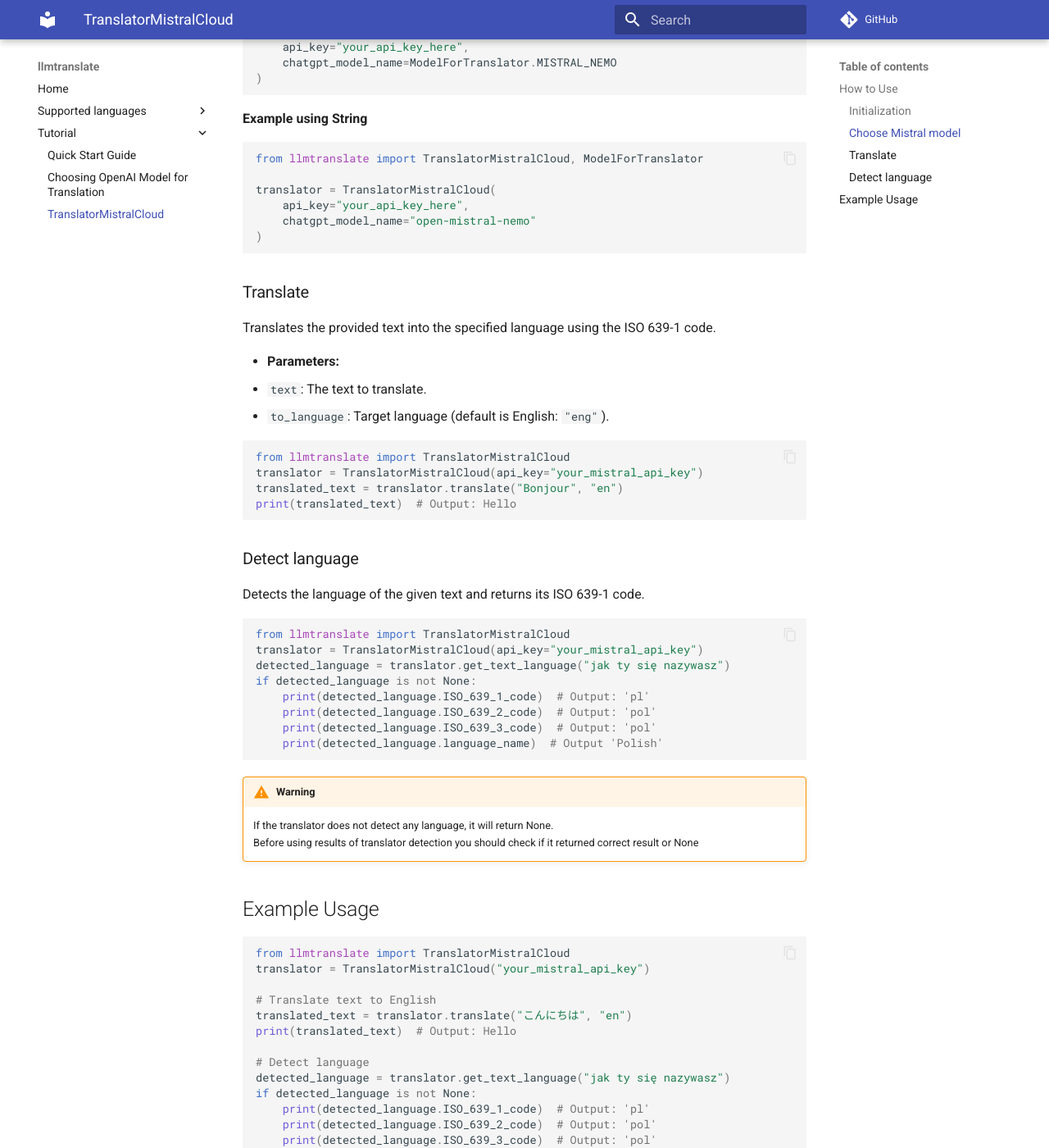
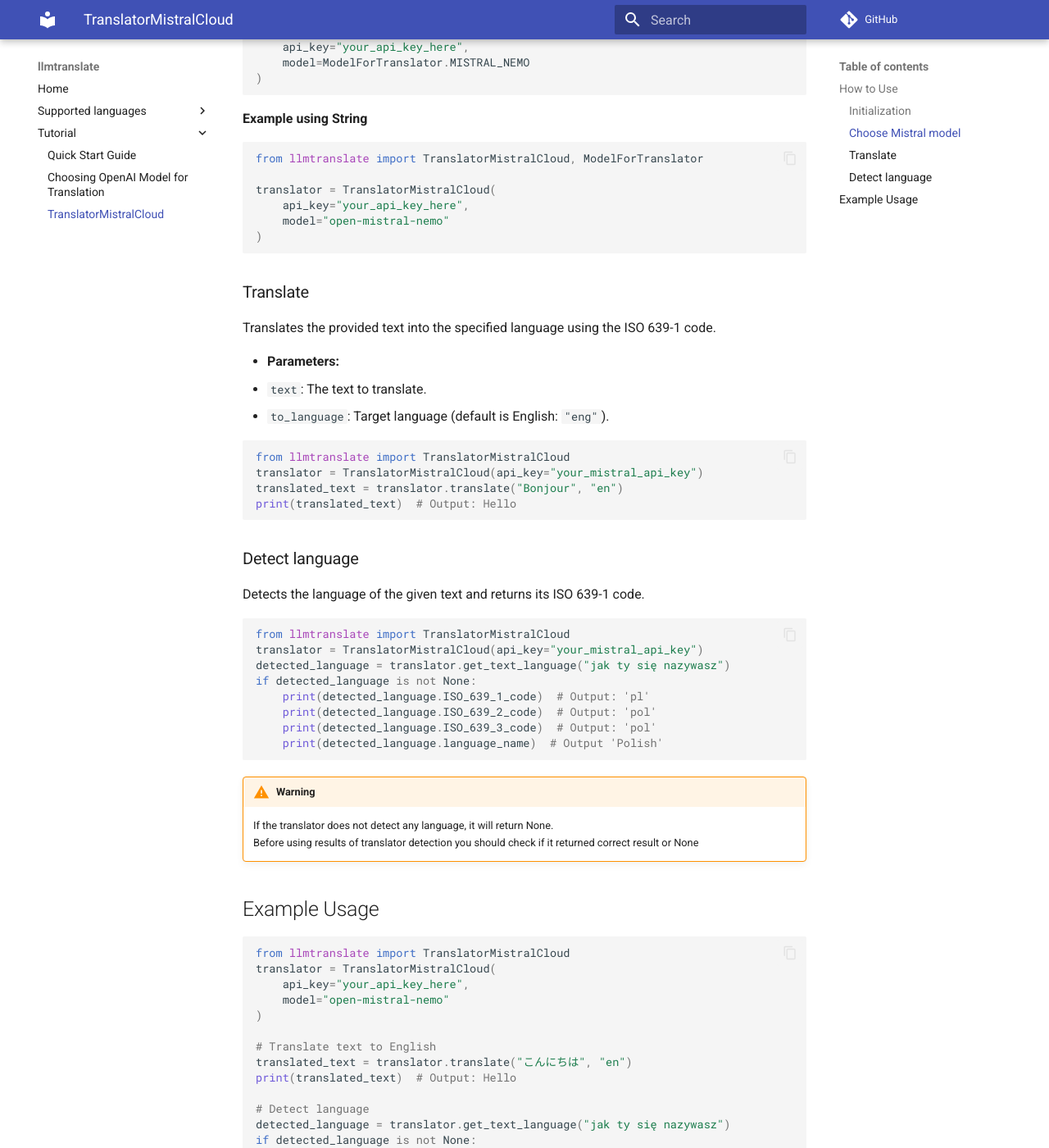
Before and after one commit to adam-pawelek/llmtranslate, an MkDocs documentation site: the page built from docs/docs/Tutorial/TranslatorMistralCloud.md, in a window 1280 px wide and 1400 px high, scrolled down 815 px. Shown: the whole window at 82% size. Built offline with MkDocs 1.6.1 and Material for MkDocs 9.7.7, drawn with Linux system fonts in a browser that asks for light colours; comment, search, counter and statistics services are not loaded.

Commit message:
docs update

````diff
--- a/docs/docs/Tutorial/TranslatorMistralCloud.md
+++ b/docs/docs/Tutorial/TranslatorMistralCloud.md
@@ -26,7 +26,7 @@
 
 translator = TranslatorMistralCloud(
     api_key="your_api_key_here",
-    chatgpt_model_name=ModelForTranslator.MISTRAL_NEMO
+    model=ModelForTranslator.MISTRAL_NEMO
 )
 ```
 
@@ -36,7 +36,7 @@
 
 translator = TranslatorMistralCloud(
     api_key="your_api_key_here",
-    chatgpt_model_name="open-mistral-nemo"
+    model="open-mistral-nemo"
 )
 
 ```
@@ -87,7 +87,10 @@
 
 ```python
 from llmtranslate import TranslatorMistralCloud
-translator = TranslatorMistralCloud("your_mistral_api_key")
+translator = TranslatorMistralCloud(
+    api_key="your_api_key_here",
+    model="open-mistral-nemo"
+)
 
 # Translate text to English
 translated_text = translator.translate("こんにちは", "en")
--- a/pyproject.toml
+++ b/pyproject.toml
@@ -1,6 +1,6 @@
 [tool.poetry]
 name = "llmtranslate"
-version = "0.3.15"
+version = "0.3.16"
 description = "A Python library for language detection and translation using OpenAI's GPT-4o."
 authors = ["Adam Pawelek <adam.pwk@outlook.com>"]
 readme = "README.md"
````
